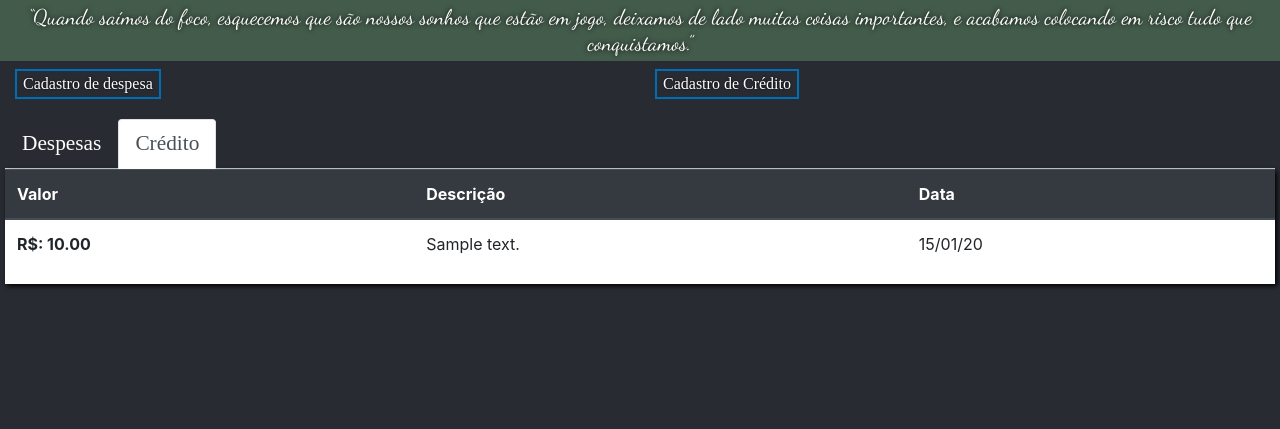
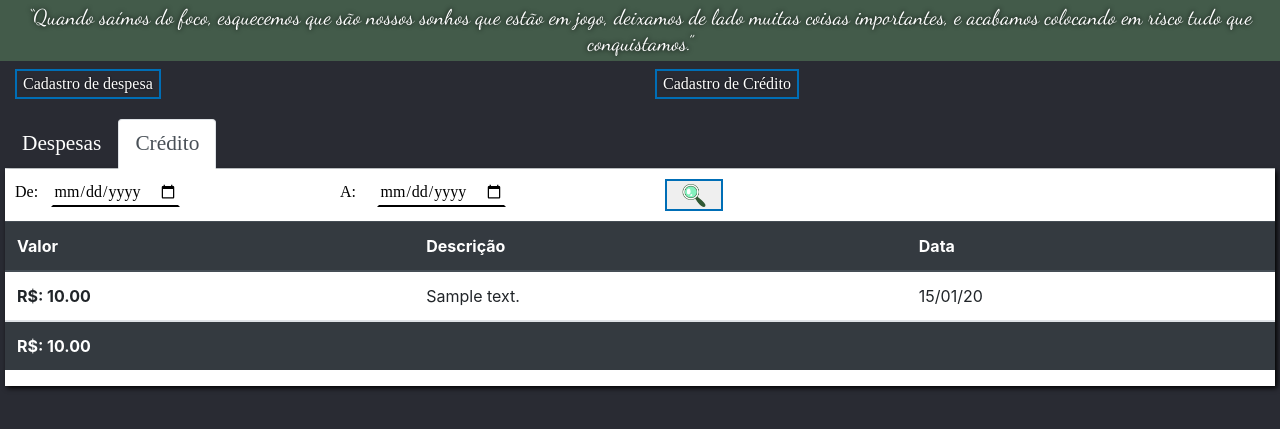
Before and after one commit to JailtonDPaula13/controle_financeiro, a PHP site: page /despesas.php in a window 1280 px wide, after a click on "Crédito". Shown: the part 60-489 px from the top of the page. Run offline with PHP 8.4, Linux system fonts and the light colour scheme; tables that the repository leaves empty hold one stand-in row (values such as "Sample post"); some web fonts are replaced.

Commit message:
Ajuste na soma do crédito

```diff
--- a/despesas.php
+++ b/despesas.php
@@ -42,8 +42,50 @@
        $v_consulta = mysqli_query($conexao_dois,"select id_compra, valor, descricao, local, date_format(data, '%d/%m/%y') from tb_despesa_mes order by 5;");
     }
   $v_resltotal = mysqli_fetch_row($v_total);
+//<!--===================fim consulta data e lista de despesas=======================================-->
+//<!--===================consulta data e lista de crédito=======================================-->
+
+    if(isset($_POST['pesquisaD3']) and isset($_POST['pesquisaD4']) and $_POST['pesquisaD3'] == $_POST['pesquisaD4'])
+    {
+//                                       echo("valores iguais");
+       $v_data_inicial_C = $_POST['pesquisaD3'];
+       $v_total_h        = mysqli_query($conexao_cinco, "select sum(valor)  from tb_credito_mes where data = '$v_data_inicial_C';");
+       $v_consulta_C = mysqli_query($conexao_quatro,"select id_compra, valor, descricao, date_format(data, '%d/%m/%y') from tb_credito_mes where data = '$v_data_inicial_C' order by 4;");
+    }
+    elseif(isset($_POST['pesquisaD3']) and isset($_POST['pesquisaD4']) and $_POST['pesquisaD3'] < $_POST['pesquisaD4'])
+    {
+//                                       echo("valores <>");
+       $v_data_inicial_C = $_POST['pesquisaD3'];
+       $v_data_final   = $_POST['pesquisaD4'];
+       $v_total_h        = mysqli_query($conexao_cinco, "select sum(valor)  from tb_credito_mes where data between '$v_data_inicial_C' and '$v_data_final'");
+      $v_consulta_C = mysqli_query($conexao_quatro,"select id_compra, valor, descricao, date_format(data, '%d/%m/%y') from tb_credito_mes where data between '$v_data_inicial_C' and '$v_data_final' order by 4;");
+    }
+  elseif(isset($_POST['pesquisaD3']) and $_POST['pesquisaD4'] == null)
+    {
+//                                       echo("valores um");
+       $v_data_inicial_C = $_POST['pesquisaD3'];
+       $v_total_h        = mysqli_query($conexao_cinco, "select sum(valor)  from tb_credito_mes where data = '$v_data_inicial_C';");
+       $v_consulta_C = mysqli_query($conexao_quatro,"select id_compra, valor, descricao, date_format(data, '%d/%m/%y') from tb_credito_mes where data = '$v_data_inicial_C' order by 4;");
+    }
+  elseif(isset($_POST['pesquisaD3']) and isset($_POST['pesquisaD4']) and $_POST['pesquisaD3'] > $_POST['pesquisaD4'])
+    {
+//                                       echo("valores troc");
+       $v_data_inicial_C = $_POST['pesquisaD3'];
+       $v_data_final   = $_POST['pesquisaD4'];
+       $v_total_h        = mysqli_query($conexao_cinco, "select sum(valor)  from tb_credito_mes where data between '$v_data_final' and '$v_data_inicial_C'");
+       $v_consulta_C = mysqli_query($conexao_quatro,"select id_compra, valor, descricao, date_format(data, '%d/%m/%y') from tb_credito_mes where data between '$v_data_final' and '$v_data_inicial_C' order by 4;");
+    }
+  else
+    {
+//                                       echo("valores troc");
+       $v_data_inicial_C = isset($_POST['pesquisaD3'])?$_POST['pesquisaD3']:null;
+       $v_data_final   = isset($_POST['pesquisaD4'])?$_POST['pesquisaD4']:null;
+       $v_total_h        = mysqli_query($conexao_cinco, "select sum(valor)  from tb_credito_mes;");
+       $v_consulta_C = mysqli_query($conexao_quatro,"select id_compra, valor, descricao, date_format(data, '%d/%m/%y') from tb_credito_mes order by 4;");
+    }
+  $v_resltotal_C = mysqli_fetch_row($v_total_h);
+//<!--===================fim consulta data e lista de crédito=======================================-->
   ?>
-<!--===================fim consulta data e lista de despesas=======================================-->
 <!DOCTYPE html>
 <html lang="pt-br">
 <head>
@@ -213,7 +255,23 @@
                         </div>
                         <!--=====fim primeira tabela despesa=====-->
                         <div class="tab-pane abas" id="tab2">
-            <!--===============inicio tabela dois===================-->
+            <!--===============inicio pesquisa tabela dois===================-->
+                            <form action="despesas.php" method="post">
+                                  <div class="row">
+                                      <div class="col-12 col-sm-12 col-md-12 col-lg-3 col-xl-3">
+                                          <label class="pesquis">De:</label>
+                                          <input name="pesquisaD3" id="pesquisaD3" type = date class="pesquisaDI" required>
+                                      </div>
+                                      <div class="col-12 col-sm-12 col-md-12 col-lg-3 col-xl-3">
+                                          <label class="pesquis">A:&nbsp;&nbsp;</label>
+                                          <input name="pesquisaD4" id="pesquisaD4" type = date class="pesquisaDI">
+                                      </div>
+                                      <div class="col-4 col-sm-4 col-md-4 col-lg-1 col-xl-1">
+                                          <button name="click" type="submit" class="pesquisaB"><img src="imagens/tempo-pq.png" alt="tempo" width="60%"></button>
+                                      </div>
+                                  </div>
+                              </form>
+                       <!--=============tabela dois=================-->
                             <table class="table">
                               <thead class="thead-dark">
                                 <tr>
@@ -226,20 +284,28 @@
                                 <!--Inicio do loop-->
                                 <?php
 
-                                  $v_consulta = mysqli_query($conexao_quatro,"select id_compra, valor, descricao, date_format(data, '%d/%m/%y') from tb_credito_mes order by 4;");
-                                  if(!$v_consulta)
+
+                                  if(!$v_consulta_C)
                                   {
                                       echo("Erro de conexão D:");
                                   }
                                   else
                                   {
-                                      while($v_resultado = mysqli_fetch_row($v_consulta))
+                                      while($v_resultado_C = mysqli_fetch_row($v_consulta_C))
                                       {
                                  ?>
                                 <tr>
-                                  <th scope="row"><?php print_r('R$: '.$v_resultado[1]);?></th>
-                                  <td><?php print_r($v_resultado[2]);?></td>
-                                  <td><?php print_r($v_resultado[3]);}}?></td>
+                                  <th scope="row"><?php print_r('R$: '.$v_resultado_C[1]);?></th>
+                                  <td><?php print_r($v_resultado_C[2]);?></td>
+                                  <td><?php print_r($v_resultado_C[3]);}}?></td>
+                                </tr>
+                              </tbody>
+                                <!--===========total tabela dois crédito================-->
+                              <tbody class="thead-dark">
+                               <tr>
+                                  <th scope="col"><?php print_r('R$: '.$v_resltotal_C[0]); ?></th>
+                                  <th scope="col"></th>
+                                  <th scope="col"></th>
                                 </tr>
                               </tbody>
                             </table>
```
